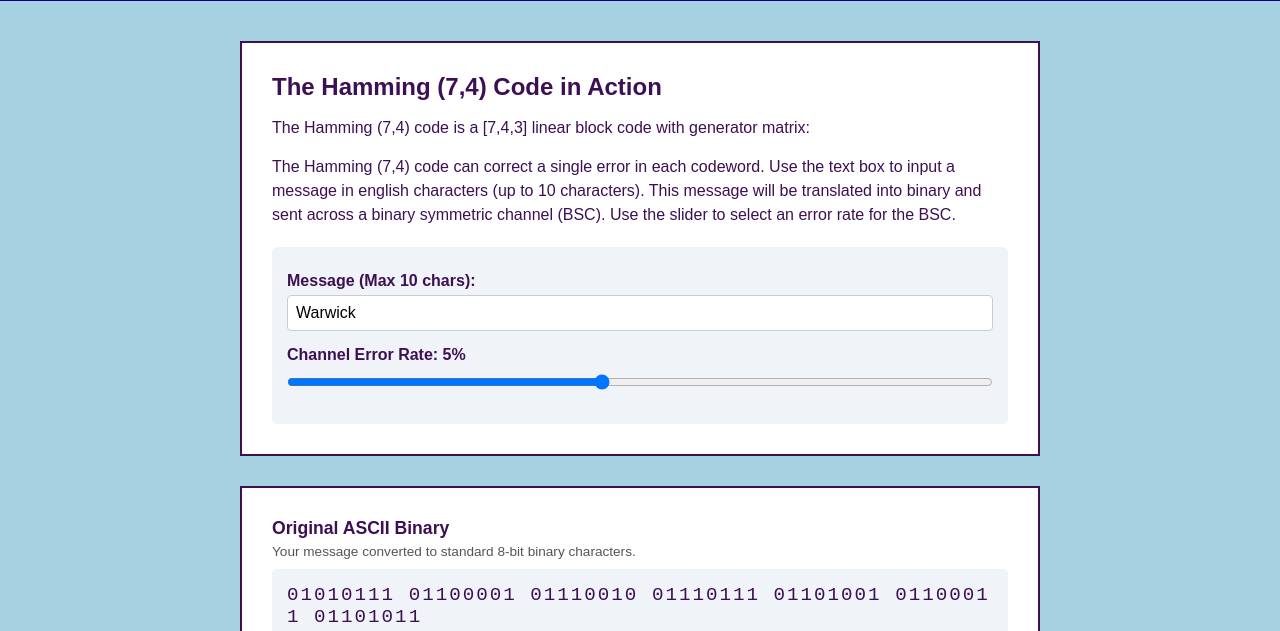
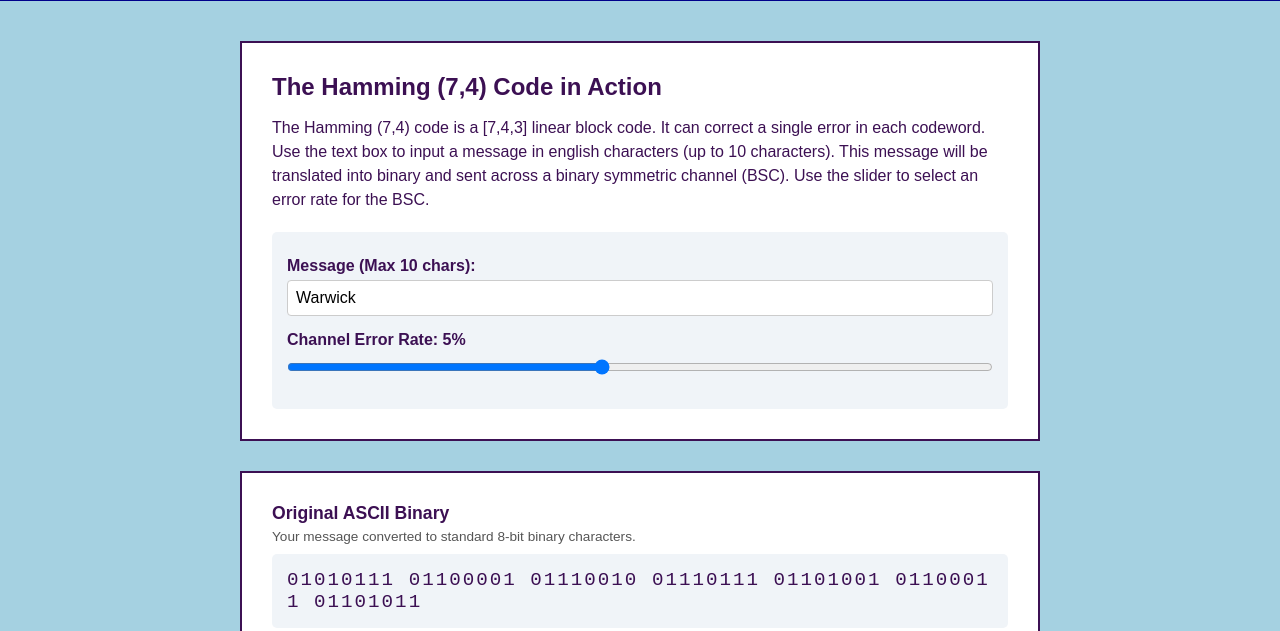
Before and after one commit to MatAsiUn/MathsInActionPoster, a website built with webpack: page hamming74.html in a window 1280 px wide. Shown: the part 169-800 px from the top of the page. Built offline with nearby package versions, Linux system fonts and the light colour scheme.

Commit message:
Add files via upload

```diff
--- a/hamming74.html
+++ b/hamming74.html
@@ -49,11 +49,8 @@
   <div class="info-panel">
     <h2>The Hamming (7,4) Code in Action</h2>
     <p>
-      The Hamming (7,4) code is a [7,4,3]  linear block code with generator matrix:
-    </p>
-    <p>
-       The Hamming (7,4) code can correct a single error in each codeword. Use the text box to input a message in
-      english characters (up to 10 characters). This message will be translated into binary and sent across a binary
+      The Hamming (7,4) code is a [7,4,3]  linear block code. It can correct a single error in each codeword. Use the
+      text box to input a message in english characters (up to 10 characters). This message will be translated into binary and sent across a binary
       symmetric channel (BSC). Use the slider to select an error rate for the BSC.
     </p>
 
```
